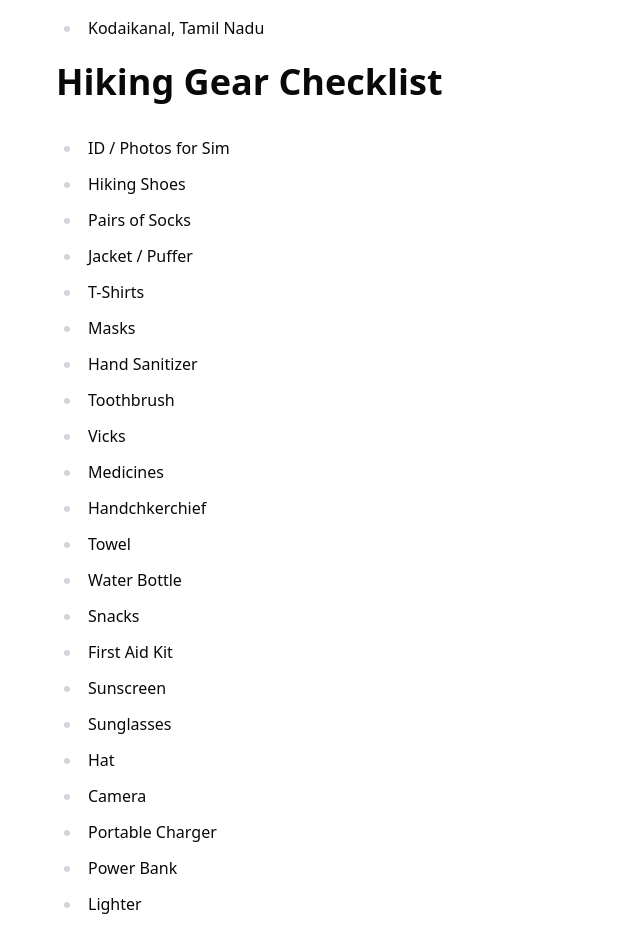
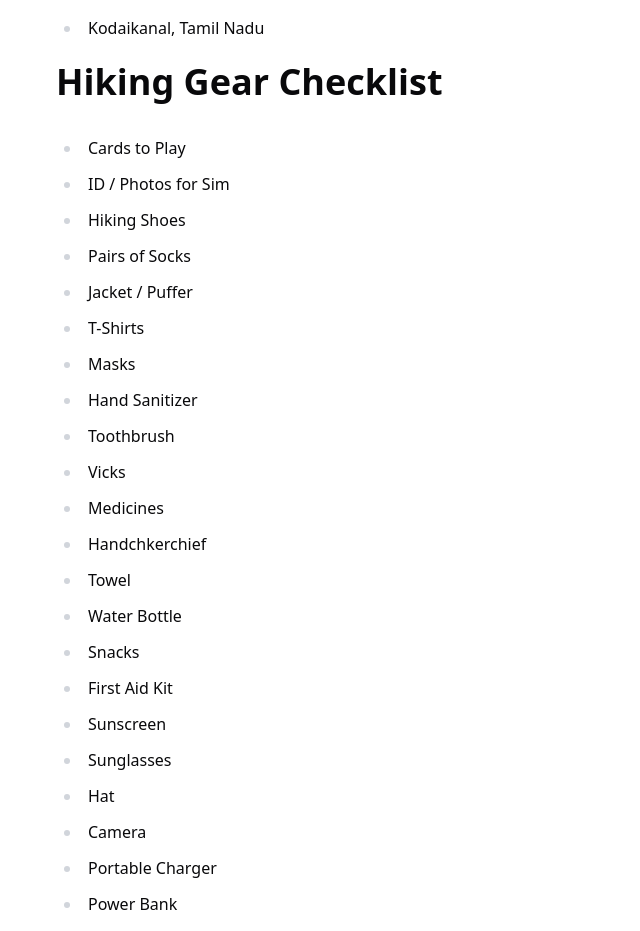
Before and after one commit to nrjdalal/v0.nrjdalal.com, a Next.js app: page /blog/travel in a window 1280 px wide. Shown: the part 1342-2273 px from the top of the page, without its empty margins (0-640 px from the left). Built offline with nearby package versions, Linux system fonts and the light colour scheme; no server answers.

Commit message:
added hiking gear

```diff
--- a/src/app/(mdx)/blog/travel/page.mdx
+++ b/src/app/(mdx)/blog/travel/page.mdx
@@ -56,6 +56,7 @@ export const metadata = {
 
 # Hiking Gear Checklist
 
+- Cards to Play
 - ID / Photos for Sim
 - Hiking Shoes
 - Pairs of Socks
```
